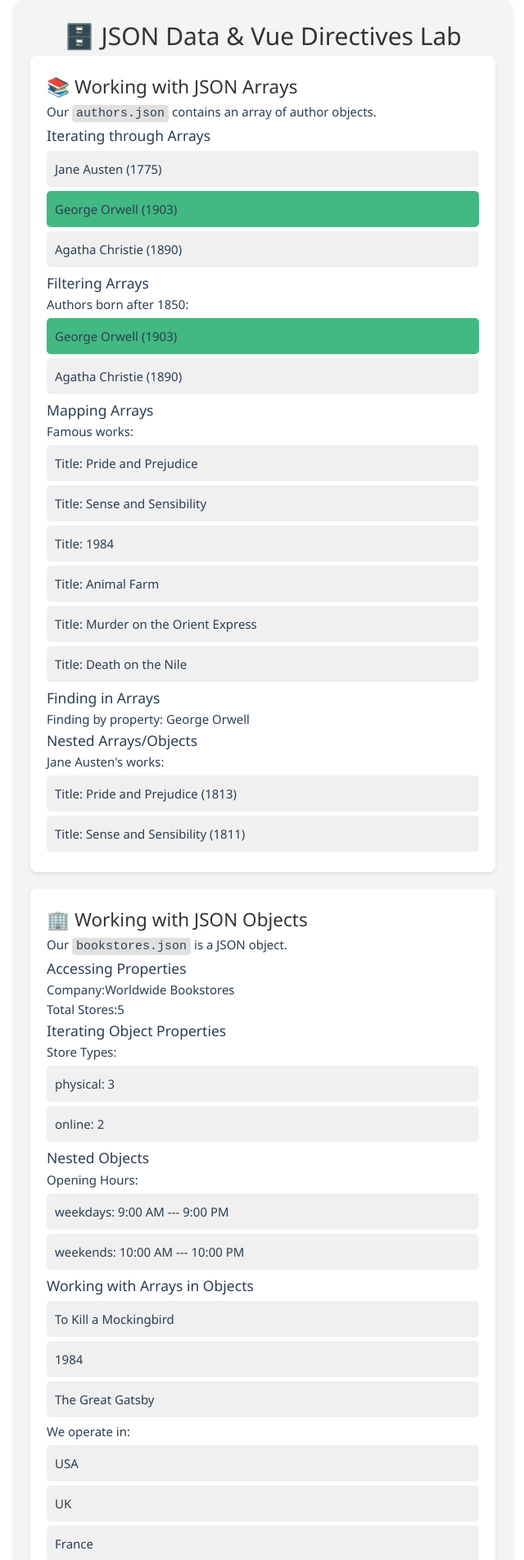
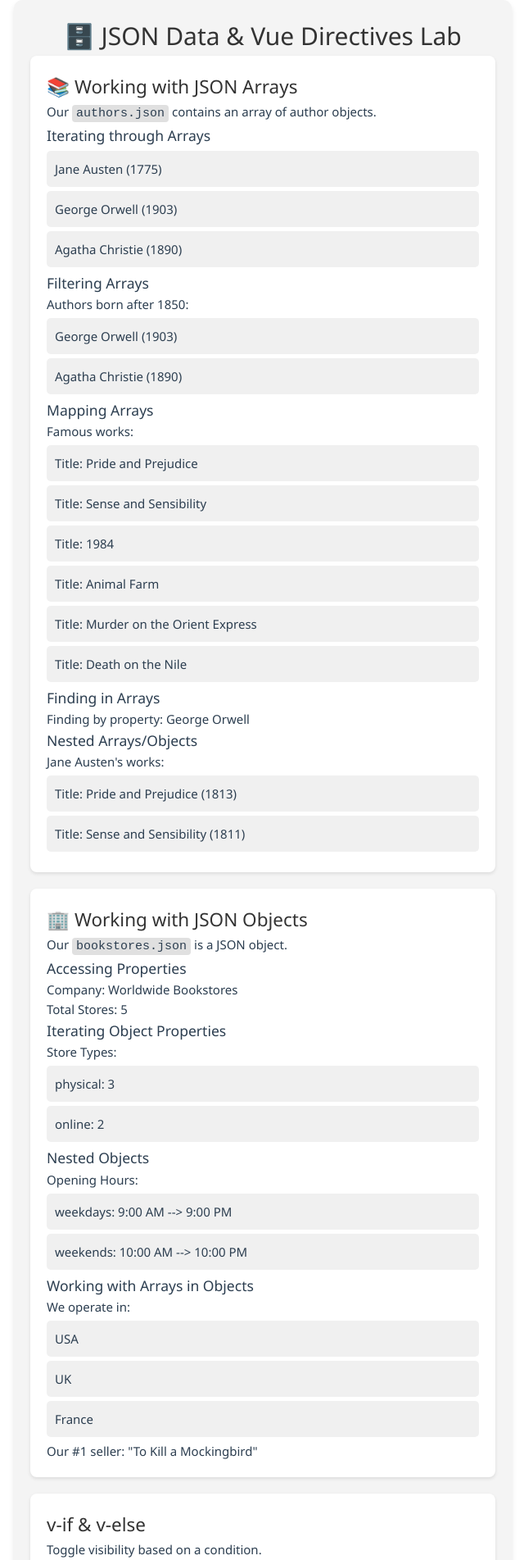
Before and after one commit to ivan1112234rfdsa/xwang-library, a Vue app: page / in a window 1280 px wide. Shown: the top 1903 px of the page at 82% size, without its empty margins (15-655 px from the left). Built offline with nearby package versions, Linux system fonts and the light colour scheme.

Commit message:
version 4

```diff
--- a/src/components/JSON.vue
+++ b/src/components/JSON.vue
@@ -11,7 +11,7 @@
       <!-- Activity 6: Render a list containing author names and their birth years. Hint: Make use of the v-for directive to iterate through the array of authors. -->
       <!-- TODO: CODE TO RENDER LIST OF AUTHORS HERE -->
       <ul>
-        <li v-for="author in authors" :key="author.id" :class="{ highlight: author.name === 'George Orwell' }">
+        <li v-for="author in authors" :key="author.id">
           {{ author.name }} ({{ author.birthYear }})
         </li>
       </ul>
@@ -21,7 +21,7 @@
       <p>Authors born after 1850:</p>
       <!-- TODO: CODE TO RENDER LIST OF AUTHORS HERE -->
       <ul>
-        <li v-for="author in modernAuthors" :key="author.id" :class="{ highlight: author.name === 'George Orwell' }">
+        <li v-for="author in modernAuthors" :key="author.id">
           {{ author.name }} ({{ author.birthYear }})
         </li>
       </ul>
@@ -56,13 +56,13 @@
 
       <h3>Accessing Properties</h3>
       <p>
-        Company:{{ bookstores.name }}
+        Company: {{ bookstores.name }}
         <!-- Activity 9a: Get the company name from the bookstores object. -->
         <!-- TODO: CODE TO GET COMPANY NAME HERE -->
       </p>
 
       <p>
-        Total Stores:{{ bookstores.totalStores }}
+        Total Stores: {{ bookstores.totalStores }}
         <!-- Activity 9b: Get the total number of stores from the bookstores object. -->
         <!-- TODO: CODE TO GET TOTAL STORES HERE -->
       </p>
@@ -83,18 +83,13 @@
       <!-- TODO: CODE TO RENDER LIST OF OPENING HOURS HERE -->
        <ul>
         <li v-for="(hours, day) in bookstores.openingHours" :key="day">
-          {{ day }}: {{ hours.open }} --- {{ hours.close }}
+          {{ day }}: {{ hours.open }} --> {{ hours.close }}
         </li>
        </ul>
 
       <h3>Working with Arrays in Objects</h3>
       <!-- Activity 12: Get the top sellers from the bookstores object. -->
       <!-- TODO: CODE TO GET TOP SELLERS HERE -->
-       <ul>
-        <li v-for="sellers in bookstores.topSellers" :key="sellers">
-          {{ sellers }}
-        </li>
-       </ul>
       <p>We operate in:
         <ul>
         <li v-for="address in bookstores.countries" :key="address">
@@ -102,7 +97,7 @@
         </li>
       </ul>
       </p>
-      <p>Our #1 seller:{{ bookstores.topSellers[0] }}</p>
+      <p>Our #1 seller: "{{ bookstores.topSellers[0] }}"</p>
     </section>
 
     <section class="lab-section">
@@ -112,7 +107,7 @@
       <!-- TODO: CODE TO TOGGLE MESSAGE VISIBILITY HERE. Hint: Use the v-if directive. -->
       <button @click="showMessage = !showMessage">Toggle Message</button>
       <p v-if="showMessage" class="message success">✨ You're a Vue superstar! ✨</p>
-      <p>Click the button to see a message.</p>
+      <p v-else>Click the button to see a message.</p>
     </section>
 
     <section class="lab-section">
```
